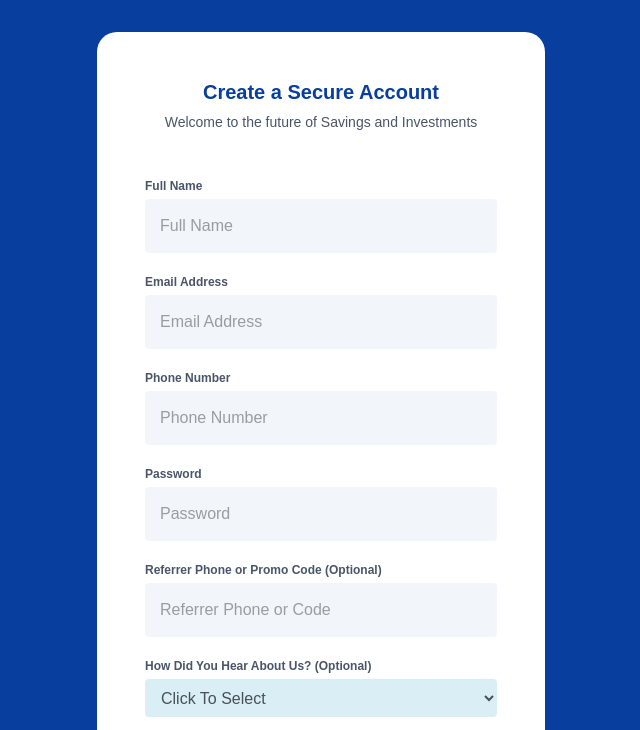
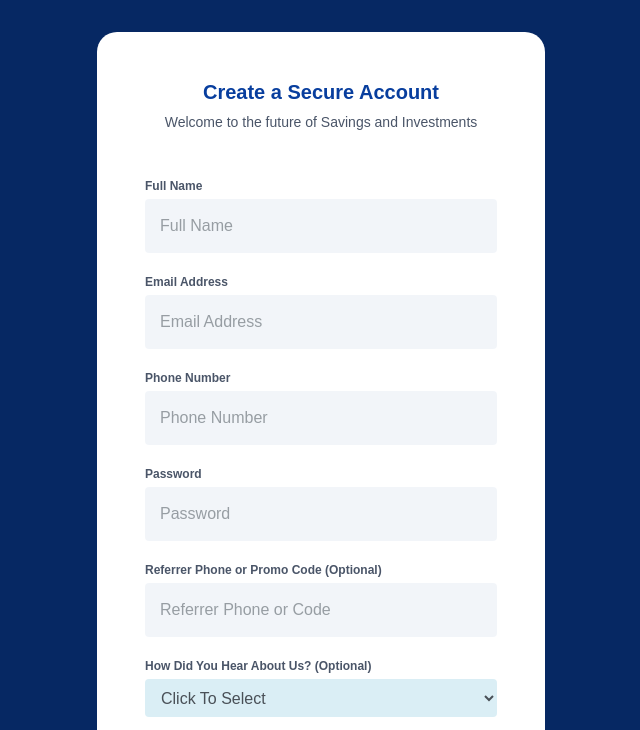
Before and after one commit to timilxr/start-front-end-task, a plain HTML site: page index.html in a window 1280 px wide. Shown: the part 100-830 px from the top of the page, without its empty margins (319-959 px from the left). Drawn offline with Linux system fonts and the light colour scheme; files whose address does not match are found by name.

Commit message:
UI update2

```diff
--- a/index.html
+++ b/index.html
@@ -8,7 +8,7 @@
 	<script src="js/bootstrap.js"></script>
 	<style>
 	body{
-		background-color: #083e9e;
+		background-color: #062863;
 		font-family: sans-serif;
 	}
 	h1{
```
